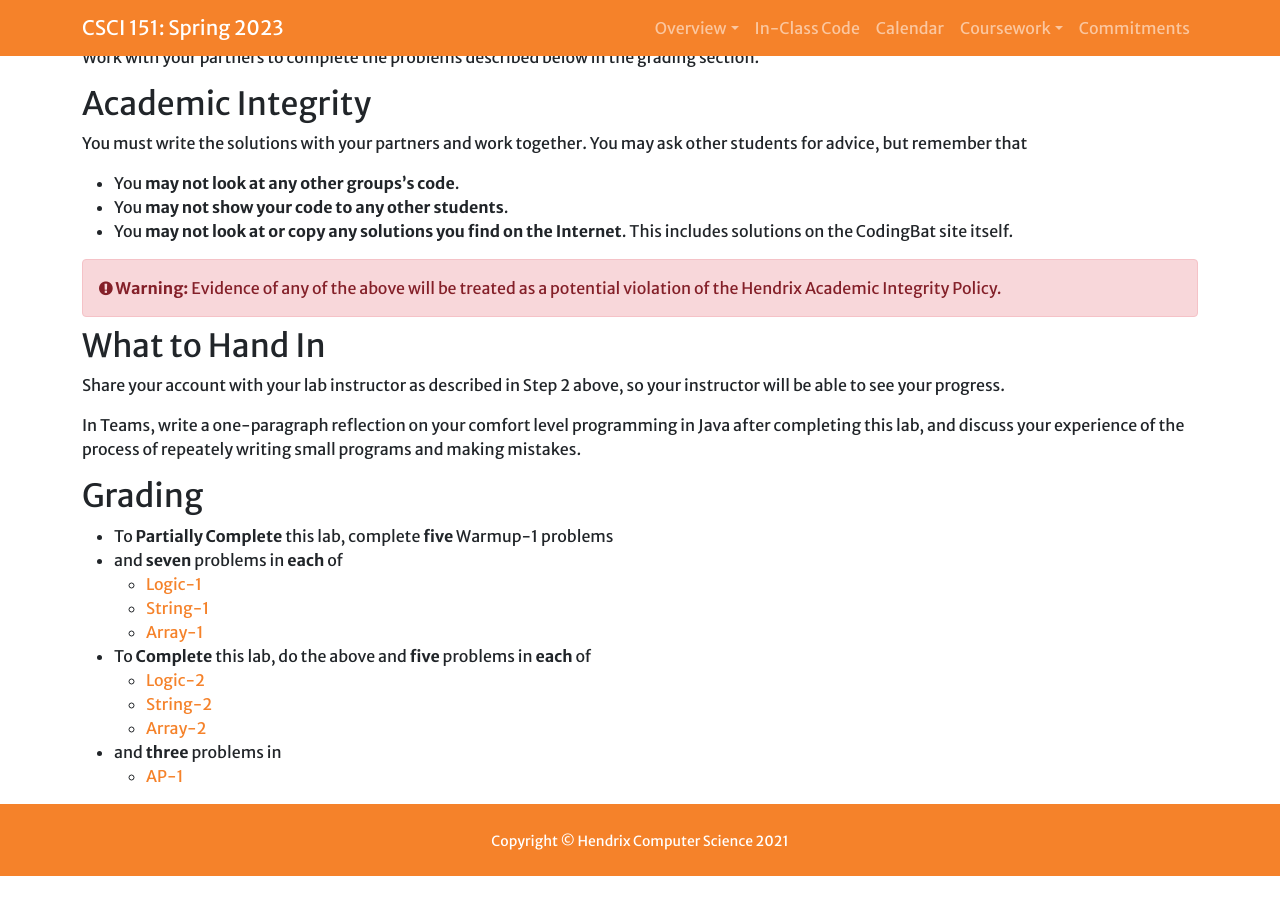
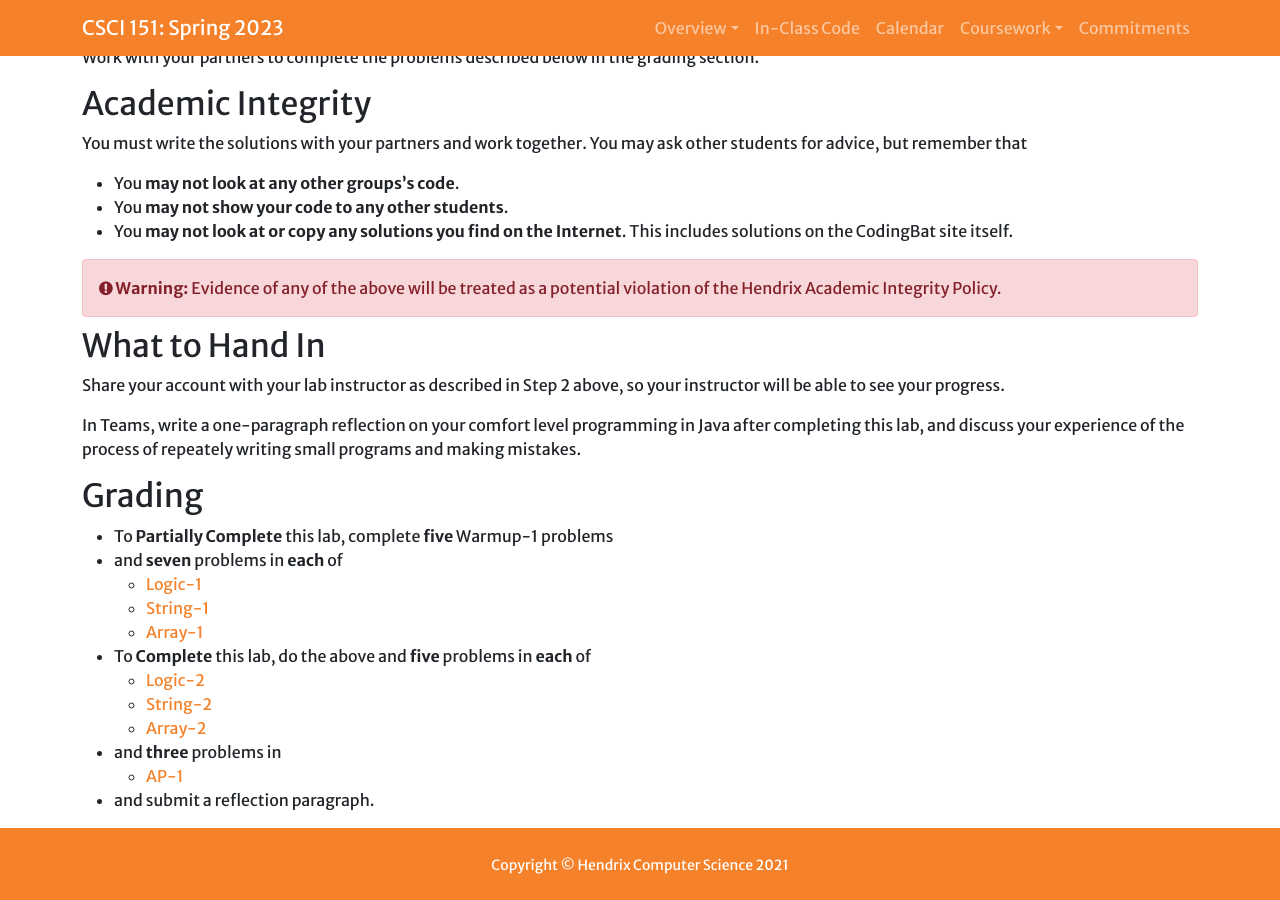
Before and after one commit to Hendrix-CS/csci151, a Jekyll site: the page built from labs/codingbat.md, in a window 1280 px wide and 900 px high, scrolled down 1109 px. Built offline with Jekyll 4.4.1, drawn with Linux system fonts in a browser that asks for light colours; a script that is not in the unit is left out; our own code applies the rules of GitHub Pages for plain Markdown files; before the commit the page ends 1985 px from its top, so only the background shows below that.

Commit message:
Updating Lab 1 specifications

```diff
--- a/labs/codingbat.md
+++ b/labs/codingbat.md
@@ -98,3 +98,4 @@ In Teams, write a one-paragraph reflection on your comfort level programming in
     * [Array-2](http://codingbat.com/java/Array-2)
 * and **three** problems in
     * [AP-1](http://codingbat.com/java/AP-1)
+* and submit a reflection paragraph.
```
